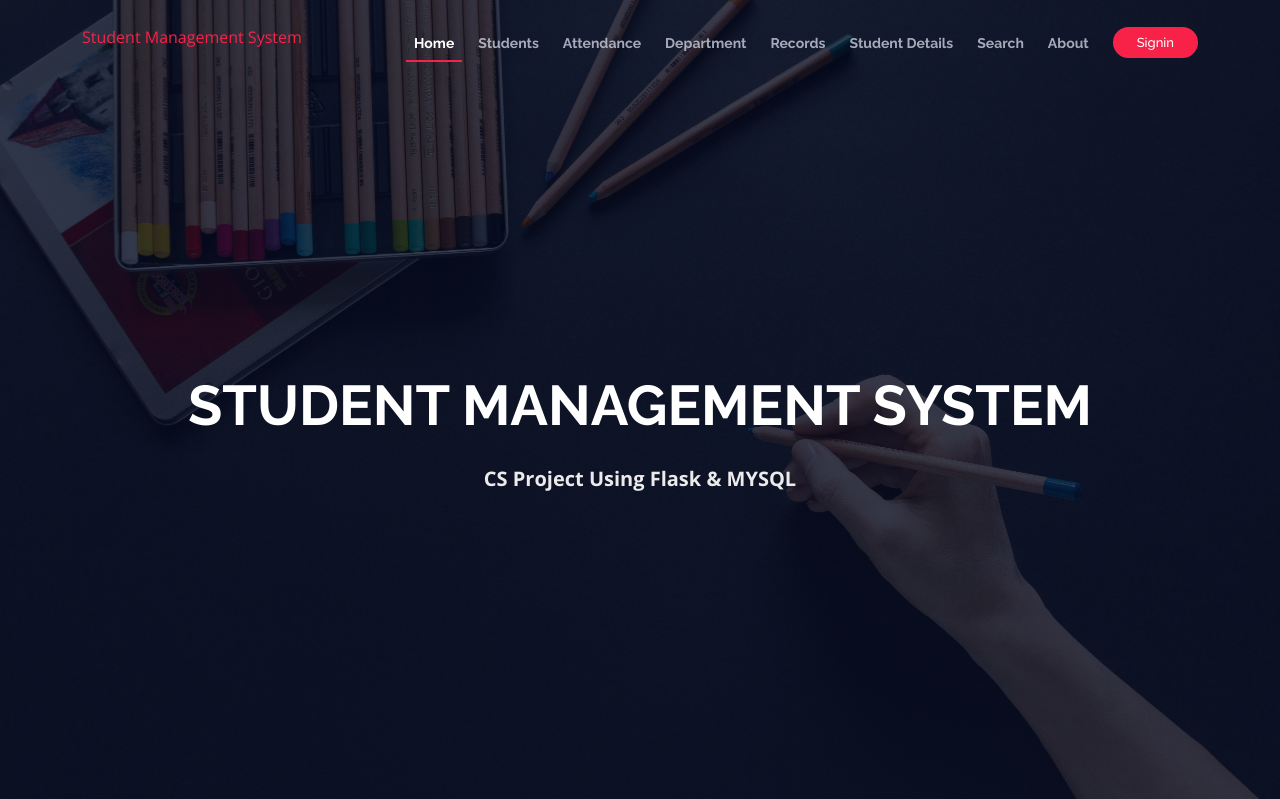
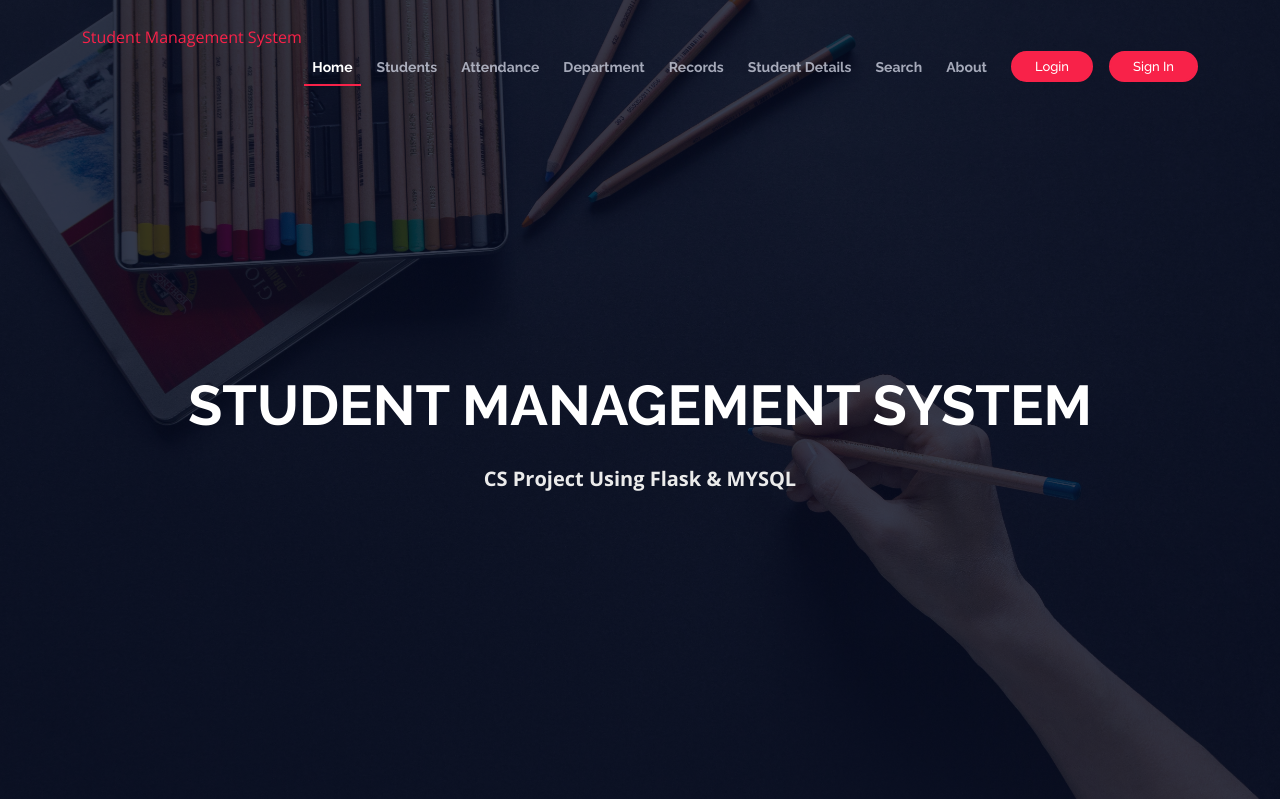
Before and after one commit to asp2020100/sms-flask, a Flask app: page / in a window 1280 px wide. Shown: the top 799 px of the page. Run offline with Flask 3, Linux system fonts and the light colour scheme; parts of the project's set-up code (start-up, migrations or seed data) failed here and were passed over; some libraries are stand-ins or nearby versions.

Commit message:
login added !

```diff
--- a/templates/base.html
+++ b/templates/base.html
@@ -57,7 +57,8 @@
           <li class="buy-tickets"><a href="">Welcome {{current_user.username}}</a></li>
             <li class="buy-tickets"><a href="/logout">Logout</a></li>
           {% else %}
-          <li class="buy-tickets"><a href="/signup">Signin</a></li>
+          <li class="buy-tickets"><a href="/login">Login</a></li>
+          <li class="buy-tickets"><a href="/signup">Sign In</a></li>
 
           {% endif %}
         </ul>
```
